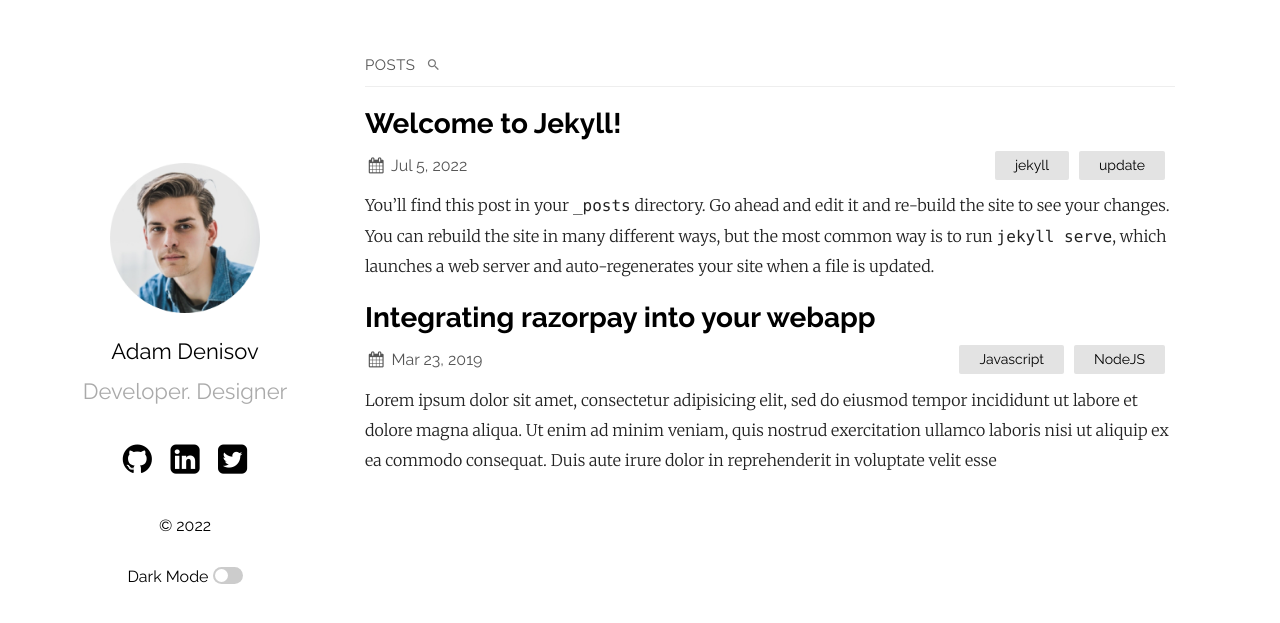
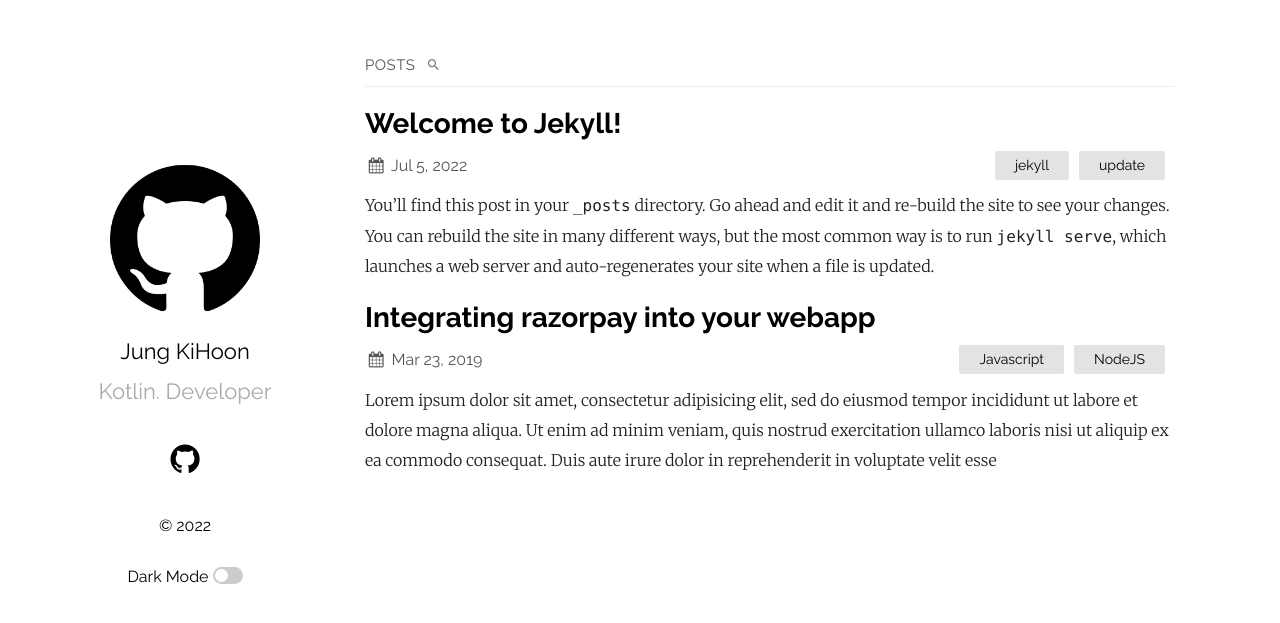
Before and after one commit to JKH-Programmer/JKH-Programmer.github.io, a Jekyll site: the page built from index.md, in a window 1280 px wide. Shown: the top 623 px of the page. Built offline with Jekyll 4.4.1, drawn with Linux system fonts in a browser that asks for light colours.

```diff
--- a/_config.yml
+++ b/_config.yml
@@ -1,6 +1,6 @@
-title: Your awesome title
+title: JKH-Programmer.github.io
 author: GitHub User
-email: your-email@domain.com
+email: rlgns927@gmail.com
 description: > # this means to ignore newlines until "show_exerpts:"
   Write an awesome description for your new site here. You can edit this
   line in _config.yml. It will appear in your document head meta (for
@@ -12,23 +12,23 @@ show_excerpts: true # set to true to show excerpts on the homepage
 sass:
   sass_dir: _sass
 plainwhite:
-  name: Adam Denisov
-  tagline: Developer. Designer
+  name: Jung KiHoon
+  tagline: Kotlin. Developer
   date_format: "%b %-d, %Y"
   sitemap: true # set to true to generate sitemap.xml content
   search: true # set to true to enable searchbar
   dark_mode: true # set to true to add dark mode toggle
   portfolio_image: "assets/portfolio.png" # the path from the base directory of the site to the image to display (no / at the start)
-  html_lang: "en" # set the lang attribute of the <html> tag for the pages. See here for a list of codes: https://www.w3schools.com/tags/ref_country_codes.asp
+  html_lang: "JP" # set the lang attribute of the <html> tag for the pages. See here for a list of codes: https://www.w3schools.com/tags/ref_country_codes.asp
   condensed_mobile:
     #- home
     - page
     - post
   # generate social links in footer
   social_links:
-    twitter: samarsault
-    github:  samarsault
-    linkedIn: in/samarsault
+    #twitter: samarsault
+    github:  JKH-Programmer
+    #linkedIn: in/samarsault
     #dribbble: jekyll
     #flickr:   jekyll
     #instagram: jekyll
```
Also changed, not shown: assets/portfolio.png.
